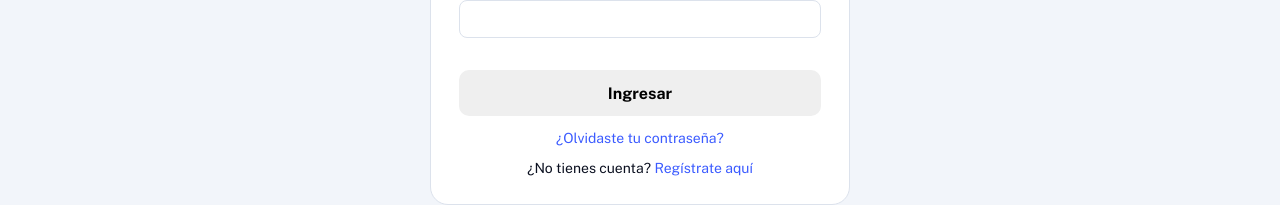
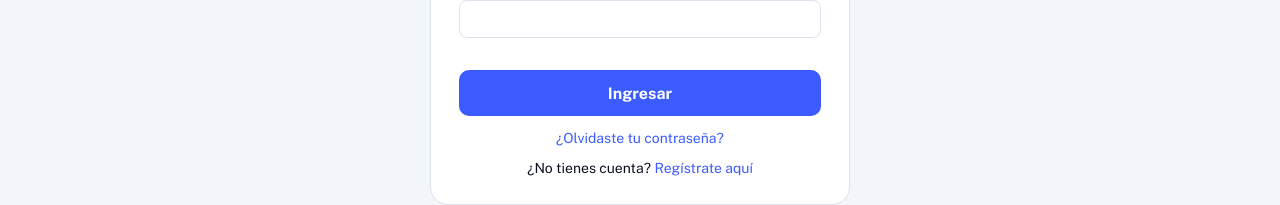
Before and after one commit to Daryit03/E-commerce-calidad-y-pruebas-de-software, a React (Vite) app in the folder frontend/: page /login in a window 1280 px wide. Shown: the part 418-623 px from the top of the page. Built offline with nearby package versions, Linux system fonts and the light colour scheme; no server answers.

Commit message:
Ajuste de botones y configuracion para Vercel

```diff
--- a/frontend/src/index.css
+++ b/frontend/src/index.css
@@ -56,9 +56,11 @@ main.contenedor { flex: 1; width: 100%; }
 .btn {
   display: inline-flex; align-items: center; justify-content: center;
   min-height: 46px; padding: 0 20px; border-radius: 10px; border: 0; font-weight: 700;
+  background: var(--azul); color: #fff;
 }
+.btn:hover:not(:disabled) { filter: brightness(1.1); }
 .btn-blanco { background: #fff; color: var(--navy); }
-.btn-borde { border: 1px solid #4A538F; color: #fff; }
+.btn-borde { background: transparent; border: 1px solid #4A538F; color: #fff; }
 .btn-azul { background: var(--azul); color: #fff; }
 
 /* ---------- Inicio ---------- */
```
Also changed, not shown: frontend/vercel.json (added).
